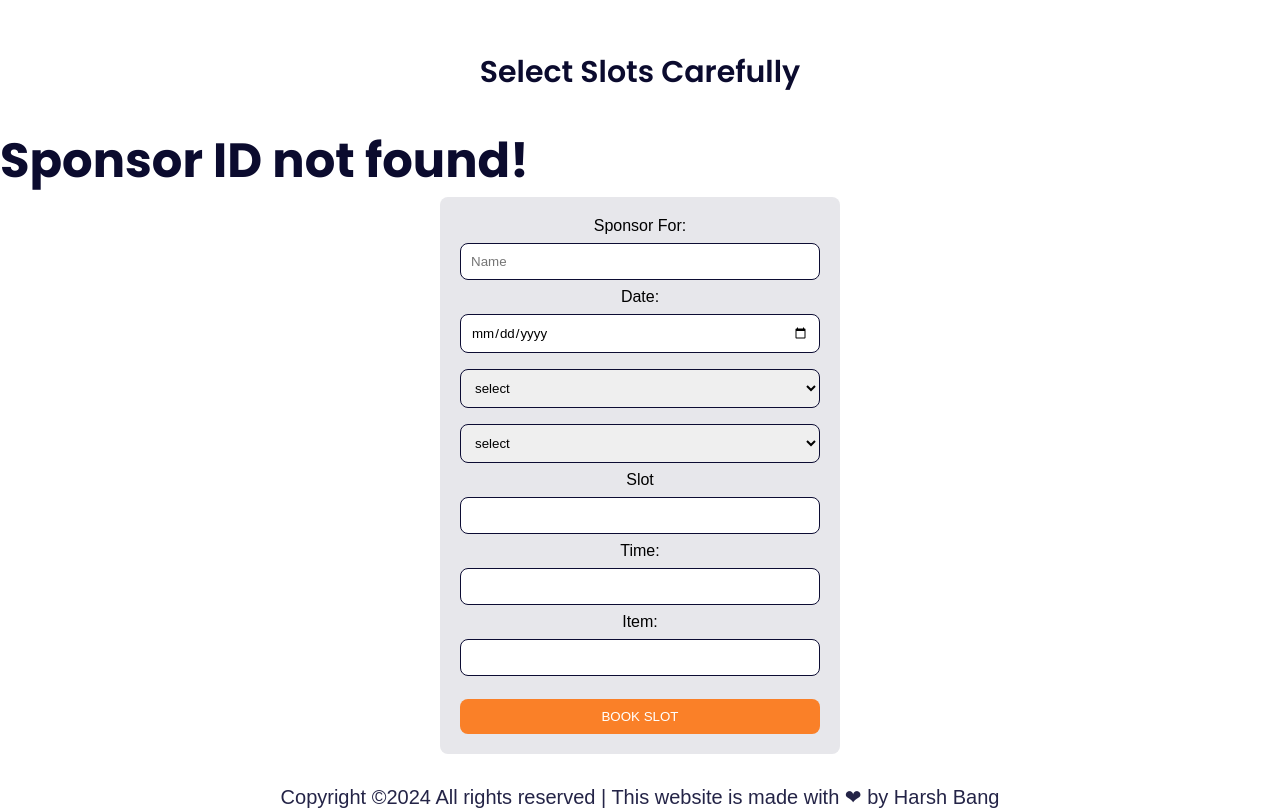
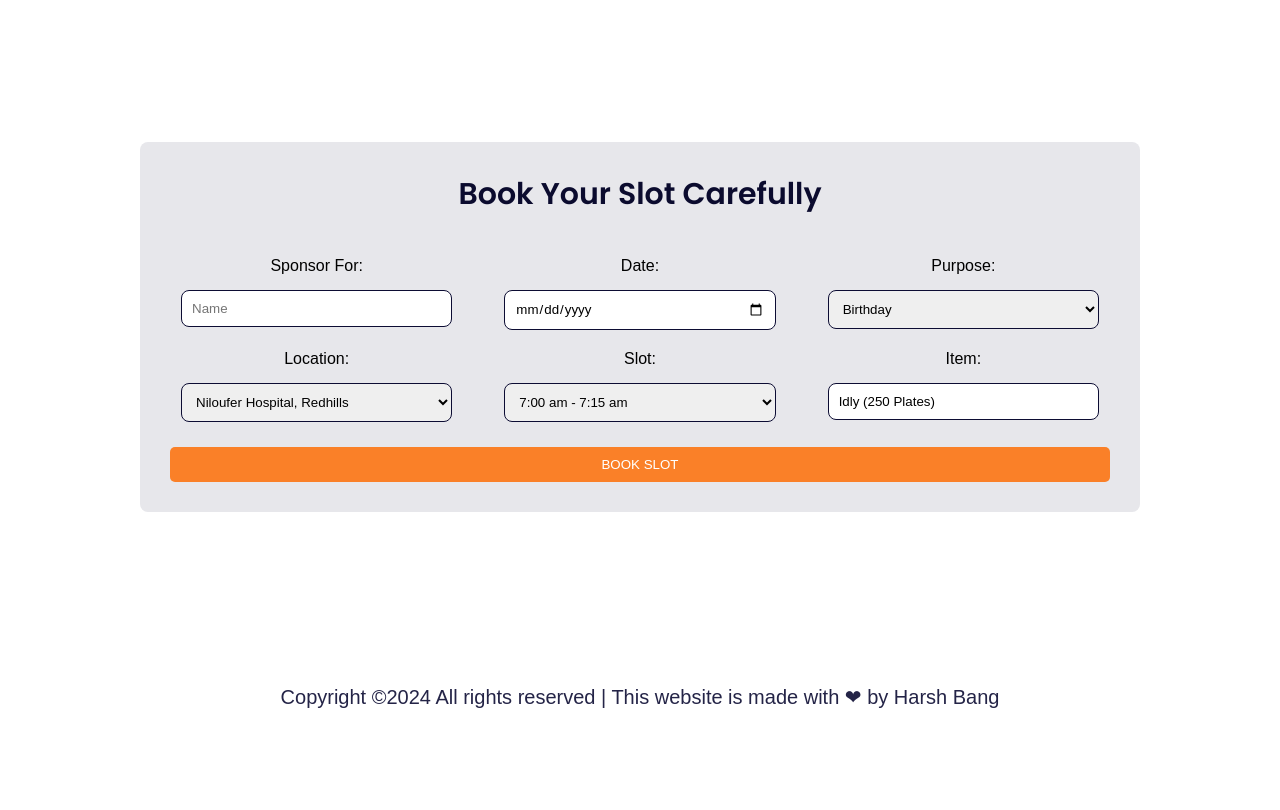
Before and after one commit to HarshBang/Aahar-Seva-Web-Project, a PHP site: page /php/booking2.php in a window 1280 px wide. Shown: the part 90-900 px from the top of the page. After the commit the page ends 798 px from the top, so only its background shows below. Run offline with PHP 8.4, Linux system fonts and the light colour scheme.

Commit message:
basic booking functionality done

```diff
--- a/css/booking.css
+++ b/css/booking.css
@@ -72,10 +72,10 @@ input {
   ========================================== */
 .section-booking2 {
   background-color: var(--offwhite);
-  padding: 20px;
+  padding: 30px 30px;
   border-radius: 8px;
   box-shadow: var(--shadow);
-  width: 400px;
+  width: 1000px;
   text-align: center;
   margin: auto;
 }
@@ -83,25 +83,34 @@ input {
 .section-booking2 .form {
   display: flex;
   flex-direction: column;
-  align-items: center;
 }
 
-.section-booking2 .label {
-  margin-top: 10px;
+.section-booking2 .form-row {
+  display: flex;
+  flex-wrap: wrap;
+  gap: 30px;
+}
+
+.section-booking2 .form-group {
+  flex: 1;
+}
+
+.section-booking2 label {
   display: block;
+  margin-bottom: 5px;
 }
 
 .section-booking2 select,
 .section-booking2 input[type="text"],
 .section-booking2 input[type="date"] {
   padding: 10px;
-  margin: 8px 0;
-  width: 100%;
+  margin: 10px 0;
+  width: calc(100% - 22px); /* Adjust width to account for padding and border */
   border: 1px solid var(--orgColor);
   border-radius: 8px;
 }
 
 .section-booking2 .submit-btn {
   margin-top: 15px;
-  border-radius: 8px;
+  padding: 10px 20px;
 }
--- a/php/booking2.php
+++ b/php/booking2.php
@@ -37,69 +37,76 @@
     ===========================================
     form Code Starts
     ======================================= -->
-    <h2 class="common-heading page-heading">Select slots carefully</h2>
+      <?php
+      // // Start the session
+      // session_start();
 
-      <?php
-      // Start the session
-      session_start();
+      // // Check if the sponsor_id is set in the session
+      // if(isset($_SESSION['sponsor_id'])) {
+      //     // Retrieve the sponsor_id from the session
+      //     $sponsor_id = $_SESSION['sponsor_id'];
 
-      // Check if the sponsor_id is set in the session
-      if(isset($_SESSION['sponsor_id'])) {
-          // Retrieve the sponsor_id from the session
-          $sponsor_id = $_SESSION['sponsor_id'];
-
-          // Print the sponsor_id within an h2 tag
-          // echo "<h2>Sponsor ID: $sponsor_id</h2>";
-      } else {
-          // Handle the case when sponsor_id is not set in the session
-          echo "<h2>Sponsor ID not found!</h2>";
-      }
+      //     // Print the sponsor_id within an h2 tag
+      //     // echo "<h2>Sponsor ID: $sponsor_id</h2>";
+      // } else {
+      //     // Handle the case when sponsor_id is not set in the session
+      //     echo "<h2>Sponsor ID not found!</h2>";
+      // }
       ?>
 
       <div class="section section-booking2">
-      <form id="bookingForm" action="../php/booking_process.php" method="post">
+      <h2 class="common-heading">Book Your slot carefully</h2>
 
-      <div>
+      <form id="bookingForm" action="../php/booking_process2.php" method="post" class="form">
+        <div class="form-row">
+          <div class="form-group">
             <label for="sponsorFor">Sponsor For:</label>
             <input type="text" id="sponsorFor" name="sponsorFor" placeholder="Name" required />
+          </div>
 
-        <label for="date">Date:</label><span>
-        <input type="date" id="date" name="date" required/></span>
+          <div class="form-group">
+            <label for="date">Date:</label>
+            <input type="date" id="date" name="date" required/>
+          </div>
 
-        <select name="purpose">
-          <option value="q">select</option>
+          <div class="form-group">
+            <label for="purpose">Purpose:</label>
+            <select name="purpose" id="purpose" required>
               <option value="birthday">Birthday</option>
               <option value="anniversary">Wedding Anniversary</option>
               <option value="memorial">Memorial</option>
               <option value="general">General</option>
             </select>
           </div>
+        </div>
 
-      <div>
-      <select name="location">
-          <option value="q">select</option>
-          <option value="nilouferHospital">Niloufer Hospital</option>
-          <option value="maternityHospital">Maternity Hospital</option>
-          <option value="shyamMandir">Near Shyam Mandir</option>
-          <option value="publicGarden">Public Garden</option>
+        <div class="form-row">
+          <div class="form-group">
+            <label for="location">Location:</label>
+            <select name="location" id="location" required>
+              <option value="nilouferHospital">Niloufer Hospital, Redhills</option>
+              <option value="publicGarden">Public Garden, Nampally</option>
+              <option value="maternityHospital">Maternity Hospital, Petlaburg</option>
+              <option value="shyamMandir">Near Shyam Mandir, Kachiguda</option>
               <option value="devnarBlindSchool">Devnar Blind School</option>
               <option value="deafAndDumbOrphanage">Deaf & Dumb Orphanage</option>
               <option value="donBoscoOrphanage">Don Bosco Orphanage</option>
               <option value="bassOrphanage">Bass Orphanage</option>
             </select>
-
-        <label for="slot">Slot</label>
-        <input type="text" id="slot" name="slot" required/>
-
-        <label for="time">Time:</label>
-        <input type="text" id="time" name="time" required/>
           </div>
 
-      <div>
+          <div class="form-group">
+            <label for="slot">Slot:</label>
+            <select name="slot" id="slot" class="drop-down" required>
+              <option value="">Select</option>
+            </select>
+          </div>
+
+          <div class="form-group">
             <label for="food">Item:</label>
             <input type="text" id="food" name="food" required>
           </div>
-
+        </div>
 
         <button type="submit" class="btn submit-btn">BOOK SLOT</button>
       </form>
@@ -111,5 +118,99 @@
     ======================================= -->
     <div class="f-credits"><p>Copyright ©2024 All rights reserved | This website is made with &#x2764 by Harsh Bang</p></div>
 
+    <!--
+    ===========================================
+    js Code Starts
+    ======================================= -->
+    <script>
+    // Define available slots for each location
+    const slotTimes = {
+      nilouferHospital: ['7:00 am - 7:15 am', '7:15 am - 7:30 am', '7:30 am - 7:45 am', '7:45 am - 7:55 am'],
+      publicGarden: ['8:00 am - 8:20 am', '8:20 am - 8:40 am'],
+      maternityHospital: ['6:50 am - 7:30 am'],
+      shyamMandir: ['7:15 am - 7:30 am'],
+      devnarBlindSchool: ['7:00 am - 8:00 am'],
+      deafAndDumbOrphanage: ['7:00 am - 8:00 am'],
+      donBoscoOrphanage: ['6:30 am - 7:00 am'],
+      bassOrphanage: ['6:30 am - 7:00 am']
+    };
+
+    // Define food items for each location and slot
+    const foodItems = {
+      nilouferHospital: {
+        '7:00 am - 7:15 am': 'Idly (250 Plates)',
+        '7:15 am - 7:30 am': 'Uthappa (250 Plates)',
+        '7:30 am - 7:45 am': 'Bonda (250 Plates)',
+        '7:45 am - 7:55 am': '200 Samosa & 8kg Jalebi '
+      },
+      maternityHospital: {
+        '6:50 am - 7:30 am': 'Upma (200 boxes)'
+      },
+      shyamMandir: {
+        '7:15 am - 7:30 am': 'Upma (100 boxes)'
+      },
+      publicGarden: {
+        '8:00 am - 8:20 am': 'Idly + Uthappa (250 Plates)',
+        '8:20 am - 8:40 am': '150 Kachori & 6kg Jalebi '
+      },
+      devnarBlindSchool: {
+        '7:00 am - 8:00 am': 'Idly, Bonda & Uthappa (150 kids & staff)'
+      },
+      deafAndDumbOrphanage: {
+        '7:00 am - 8:00 am': 'breakfast (90 kids & staff)'
+      },
+      donBoscoOrphanage: {
+        '6:30 am - 7:00 am': 'breakfast(2) & Snacks(2) (20 kids & staff)'
+      },
+      bassOrphanage: {
+        '6:30 am - 7:00 am': 'breakfast(2) & Snacks(2) (25 kids & staff)'
+      }
+    };
+
+    // Function to populate slots based on selected location
+    function populateSlots() {
+      const locationSelect = document.getElementById('location');
+      const slotInput = document.getElementById('slot');
+      const selectedLocation = locationSelect.value;
+
+      // Clear existing options
+      slotInput.innerHTML = '';
+
+      // Populate slots based on selected location
+      slotTimes[selectedLocation].forEach(slot => {
+        const option = document.createElement('option');
+        option.textContent = slot;
+        slotInput.appendChild(option);
+      });
+    }
+
+    // Function to populate food items based on selected location and slot
+    function populateFoodItems() {
+      const locationSelect = document.getElementById('location');
+      const slotSelect = document.getElementById('slot');
+      const foodInput = document.getElementById('food');
+      const selectedLocation = locationSelect.value;
+      const selectedSlot = slotSelect.value;
+
+      // Get the food item for the selected location and slot
+      const foodItem = foodItems[selectedLocation] ? foodItems[selectedLocation][selectedSlot] : '';
+
+      // Update the food input value
+      foodInput.value = foodItem || '';
+    }
+
+    // Event listeners for location and slot select change
+    document.getElementById('location').addEventListener('change', function() {
+      populateSlots();
+      populateFoodItems();
+    });
+    document.getElementById('slot').addEventListener('change', populateFoodItems);
+
+    // Populate slots and food items initially when the page loads
+    populateSlots();
+    populateFoodItems();
+
+
+    </script>
 </body>
 </html>
```
Lines whose indentation alone changed are shown as unchanged.
